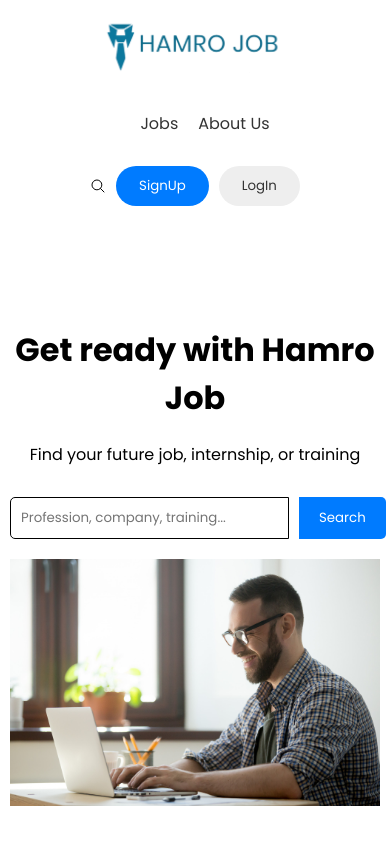
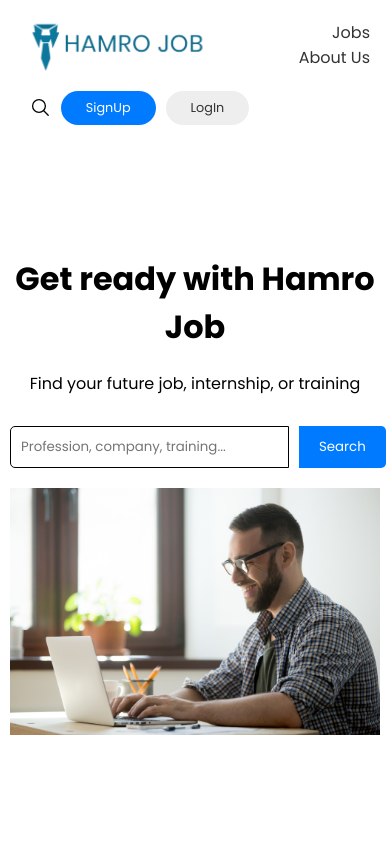
Before and after one commit to SamirShrestha332/FYP, a React (Vite) app in the folder HamroJob/: page / in a window 390 px wide. Shown: the top 844 px of the page. Built offline with nearby package versions, Linux system fonts and the light colour scheme.

Commit message:
✅  Testing the server.js file  of log in and signup page

```diff
--- a/HamroJob/src/component/Homepage.css
+++ b/HamroJob/src/component/Homepage.css
@@ -12,6 +12,12 @@
   display: flex;
   align-items: center;
   justify-content: space-between;
+
+}
+nav{
+
+  width: 40%;
+
 }
 
 .nav nav ul {
@@ -19,6 +25,7 @@
   margin: 0;
   padding: 0;
   display: flex;
+  background: rgba(255, 255, 255, 0.304);
 }
 
 .nav nav li {
@@ -30,6 +37,8 @@
   color: #333;
   position: relative; /* Needed for positioning the underline */
   transition: color 0.3s ease; /* Smooth color transition */
+  font-size: 1.2rem;
+
 }
 
 .nav nav a:hover {
@@ -55,6 +64,10 @@
 .nav-controls {
   display: flex;
   align-items: center;
+
+  justify-content: space-between;
+
+  padding: 10px;
 }
 
 .search-icon {
@@ -63,15 +76,17 @@
   display: flex;
   justify-content: center;
   align-items: center;
+  height: 100%;
+  font-size: 1.3rem;
 }
 
 
 
 .signin-button,
 .login-button {
-  padding: 10px 23px;
+  padding: 8px 25px;
   border: none;
-  border-radius: 20px;
+  border-radius: 30px;
   cursor: pointer;
 }
 
@@ -79,11 +94,13 @@
   background-color: #007bff;
   color: white;
   margin-right: 10px;
+  font-size: 1rem;
 }
 
 .login-button {
   background-color: #eee;
   color: #333;
+  font-size: 1rem;
 }
 
 
@@ -161,19 +178,29 @@
   .nav {
    flex-wrap: wrap;
 
-   flex-direction: column;
+
   }
   .logo .Logo {
     width: 200px;
-  }
-  .nav nav ul {
-    flex-wrap: nowrap; /* Prevent wrapping */
-    justify-content: flex-start; /* Align navigation to the left */
-    margin: 30px;
+
   }
 
+  .nav nav ul {
+    flex-wrap: wrap; /* Prevent wrapping */
+    justify-content: flex-end; /* Align navigation to the left */
+
+  }
+ .nav nav ul li a{
+    font-size: 1rem;
+  }
+.signin-button{
+  font-size: .8rem;
+}
+.login-button{
+  font-size: .8rem;
+}
   .nav-controls {
-    flex-wrap: nowrap; /* Prevent wrapping */
+    flex-wrap: wrap; /* Prevent wrapping */
     justify-content: flex-end; /* Align controls to the right */
   }
 
--- a/HamroJob/src/component/Login.jsx
+++ b/HamroJob/src/component/Login.jsx
@@ -17,7 +17,7 @@
       });
 
       if (response.data.status === 'success') {
-        localStorage.setItem('token', response.data.token); // Store token
+
         navigate('/'); // Navigate before alert to avoid delay
 
       } else {
```
Also changed, not shown: HamroJob/src/Server.js (+19 -20 lines), 2 other files (tests, documents, lock files or other folders).
